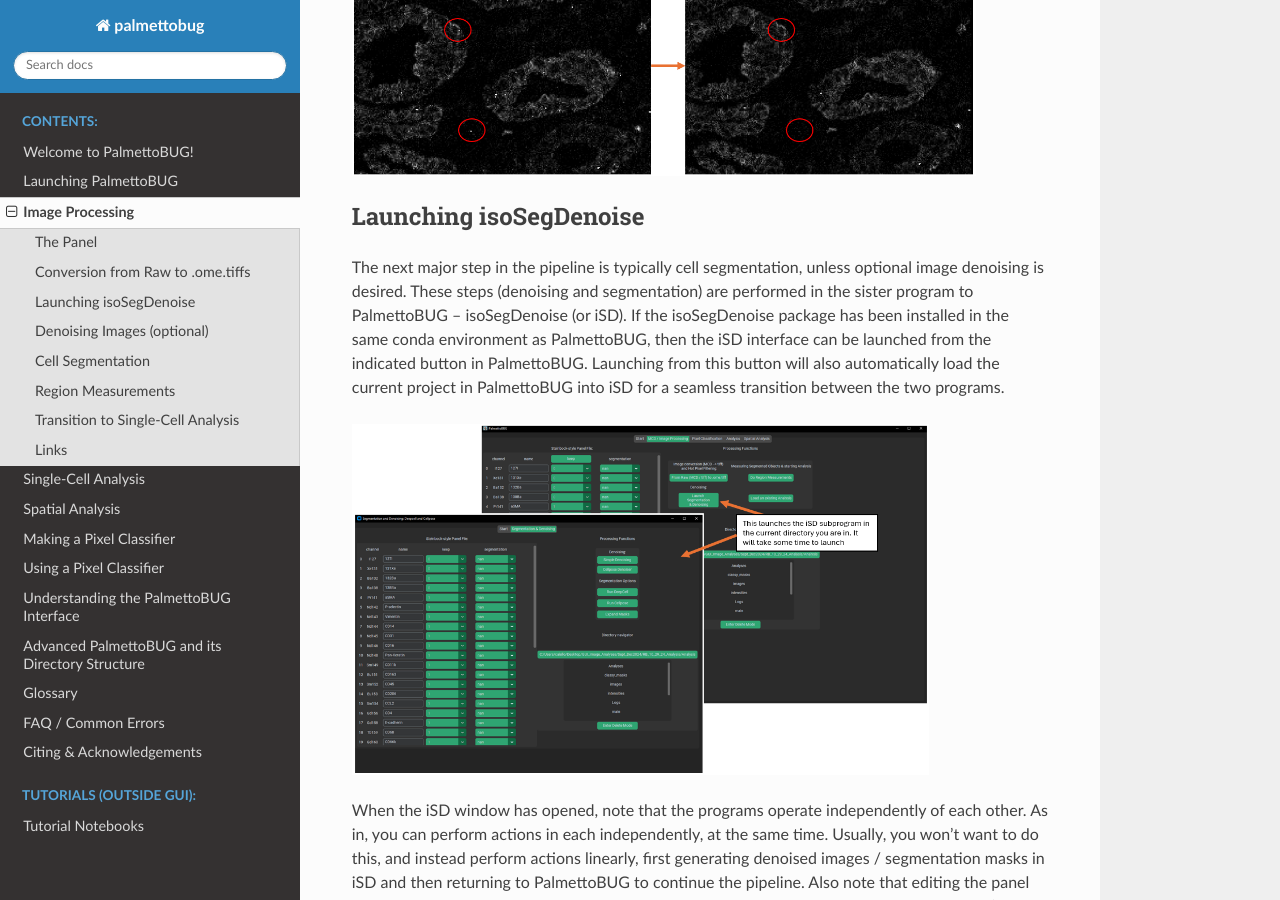
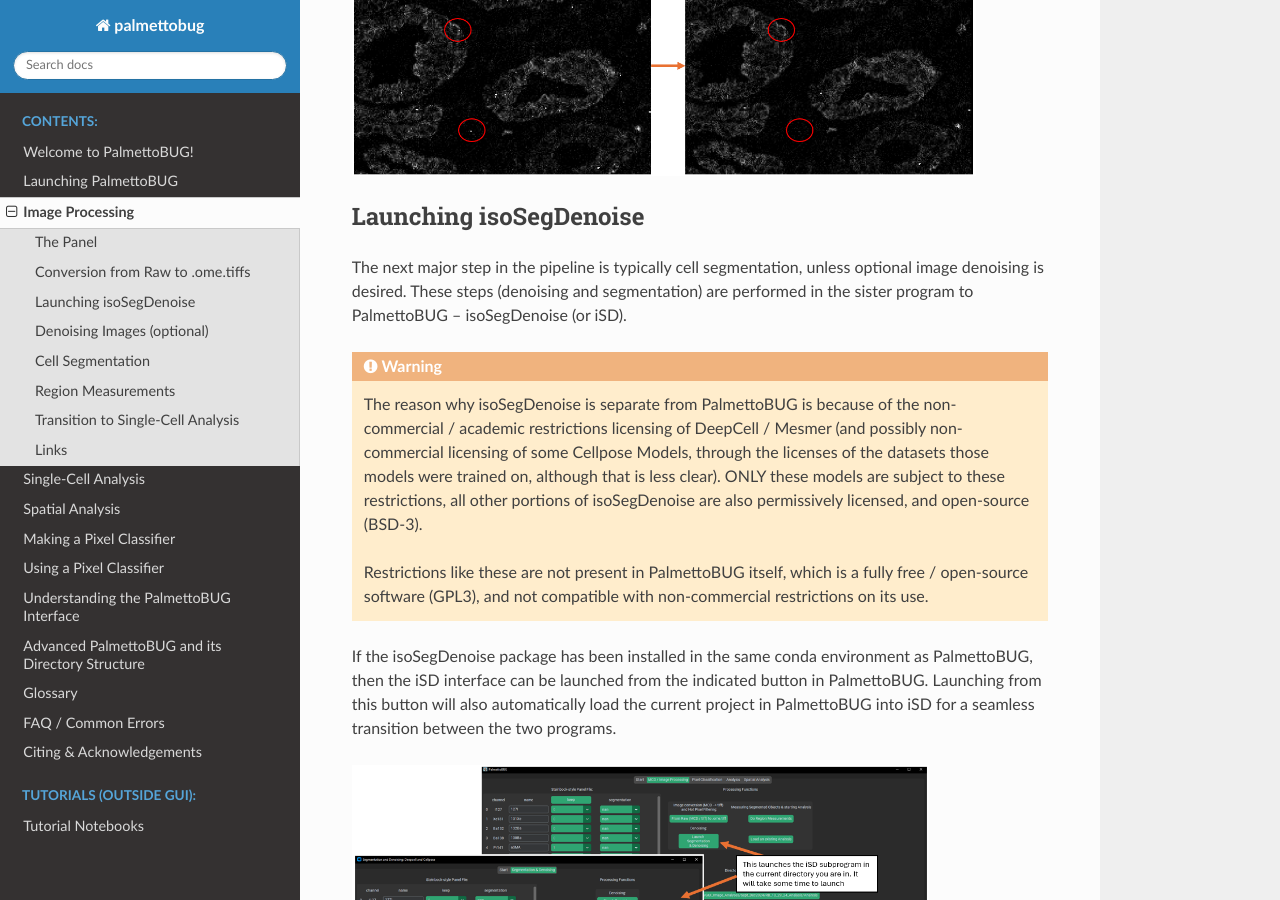
Before and after one commit to BenCaiello/PalmettoBUG, a Sphinx documentation site: the page built from docs/source/ImageProcessing.rst, in a window 1280 px wide and 900 px high, scrolled down 2915 px. Built offline with Sphinx 7.4.7 and the Read the Docs theme 3.1.0, drawn with Linux system fonts in a browser that asks for light colours; pages that are not in the unit, such as notebooks, are missing from menus.

Commit message:
Separate iSD notebooks (licensing precision / compatibility), and update hackingpalmettobug slides.

```diff
--- a/docs/source/ImageProcessing.rst
+++ b/docs/source/ImageProcessing.rst
@@ -107,11 +107,21 @@
 The next major step in the pipeline is typically cell segmentation,
 unless optional image denoising is desired. These steps (denoising and
 segmentation) are performed in the sister program to PalmettoBUG –
-isoSegDenoise (or iSD). If the isoSegDenoise package has been installed
-in the same conda environment as PalmettoBUG, then the iSD interface can
-be launched from the indicated button in PalmettoBUG. Launching from
-this button will also automatically load the current project in
-PalmettoBUG into iSD for a seamless transition between the two programs.
+isoSegDenoise (or iSD).
+
+.. warning::
+   The reason why isoSegDenoise is separate from PalmettoBUG is because of the non-commercial / academic restrictions licensing
+   of DeepCell / Mesmer (and possibly non-commercial licensing of some Cellpose Models, through the licenses of the datasets those
+   models were trained on, although that is less clear).
+   ONLY these models are subject to these restrictions, all other portions of isoSegDenoise are also permissively licensed, and open-source (BSD-3).
+
+   Restrictions like these are not present in PalmettoBUG itself, which is a fully free / open-source software (GPL3), and not compatible
+   with non-commercial restrictions on its use.
+
+If the isoSegDenoise package has been installed in the same conda environment as PalmettoBUG,
+then the iSD interface can be launched from the indicated button in PalmettoBUG. Launching from
+this button will also automatically load the current project in PalmettoBUG into iSD for a seamless
+transition between the two programs.
 
 |image5|
 
--- a/docs/source/SingleCellAnalysis.rst
+++ b/docs/source/SingleCellAnalysis.rst
@@ -260,8 +260,6 @@
    mean that those channels could dominate the clustering, while dimmer
    channels are ignored.
 
-..
-
    2). %quantile scaling. This form of scaling is very similar to
    min-max, with one difference: the channels are not only scaled to
    values between 0-1, but extremely bright cells (those above a
@@ -285,8 +283,6 @@
    scikit-learn’s documentation:
    `https://scikit-learn.org/1.5/auto_examples/preprocessing/plot_all_scaling.html#sphx-glr-auto-examples-preprocessing-plot-all-scaling-py <https://scikit-learn.org/1.5/auto_examples/preprocessing/plot_all_scaling.html#sphx-glr-auto-examples-preprocessing-plot-all-scaling-py>`__
    (note that quantile transformer in that link is NOT qnorm!).
-
-..
 
    5). Quantile Normalization (qnorm). This type of scaling uses a
    rank-based procedure (see wikipedia
```
Also changed, not shown: docs/source/notebooks/CoreImagingPipeline/index.rst (+6 -3 lines), 1 other file.
